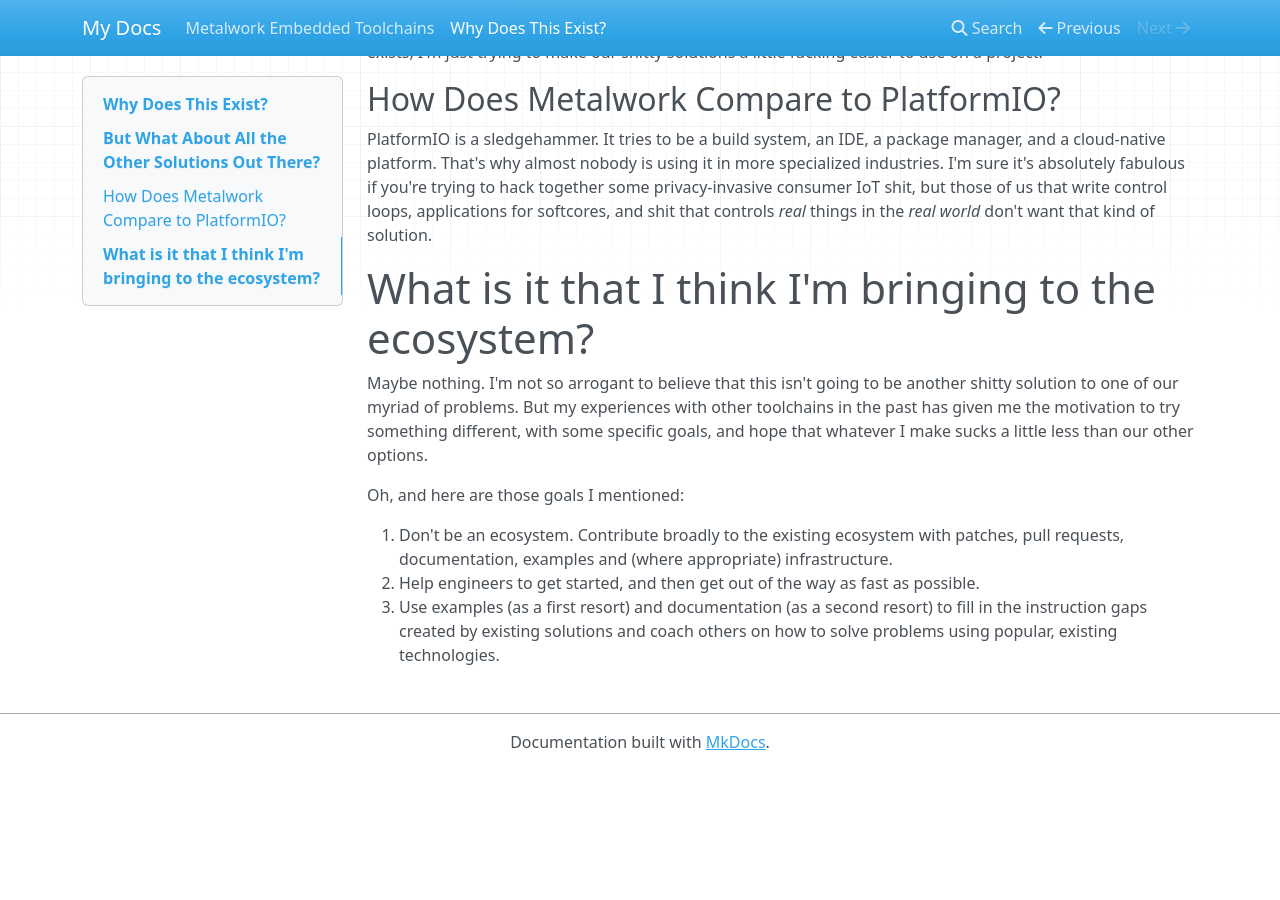
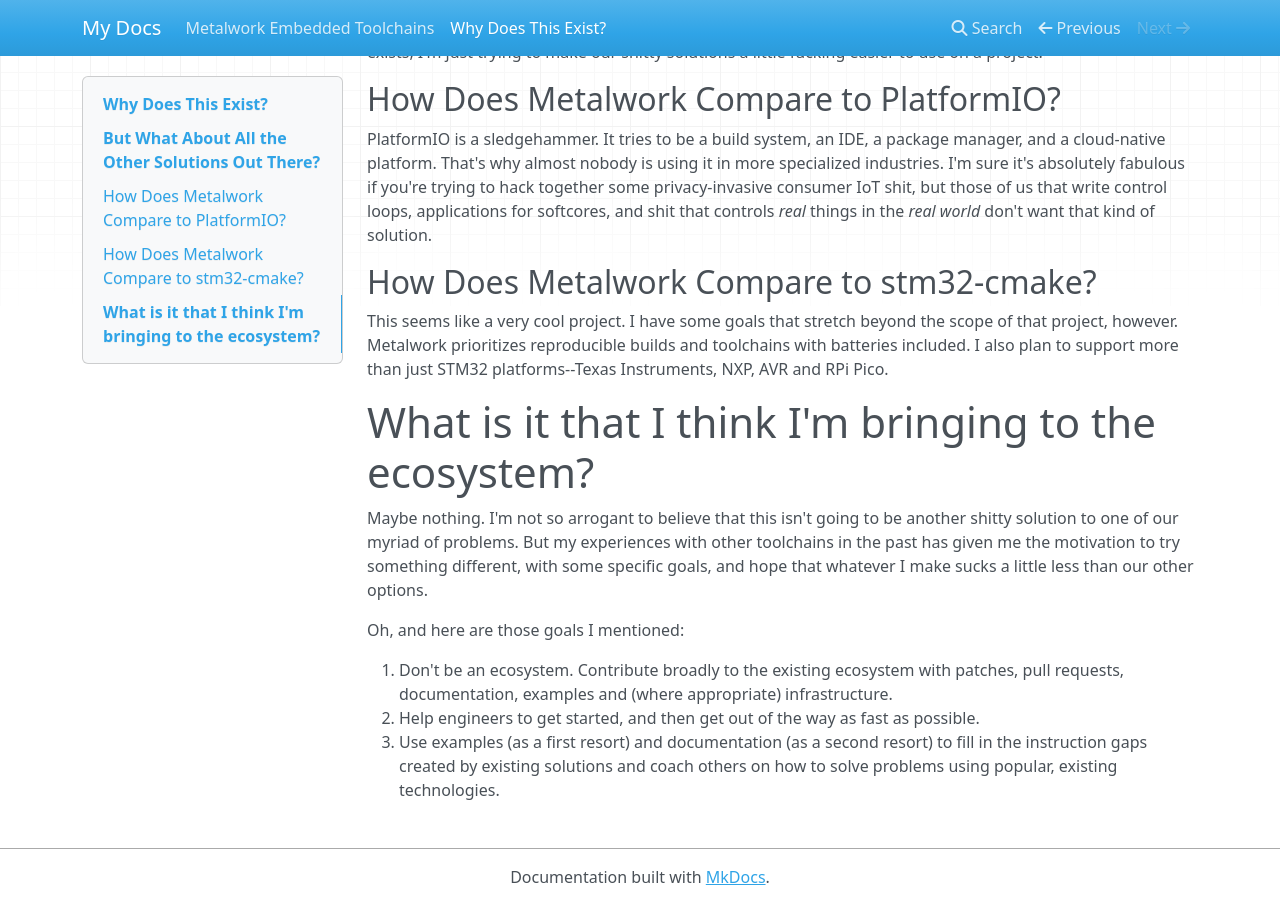
Before and after one commit to AmateurECE/metalwork, an MkDocs documentation site: the page built from docs/about.md, in a window 1280 px wide and 900 px high, scrolled down 563 px. Built offline with MkDocs 1.6.1, drawn with Linux system fonts in a browser that asks for light colours; nearby versions of some CDN libraries; before the commit the page ends 1333 px from its top, so only the background shows below that.

```diff
--- a/docs/about.md
+++ b/docs/about.md
@@ -35,6 +35,13 @@
 write control loops, applications for softcores, and shit that controls _real_
 things in the _real world_ don't want that kind of solution.
 
+## How Does Metalwork Compare to stm32-cmake?
+
+This seems like a very cool project. I have some goals that stretch beyond the
+scope of that project, however. Metalwork prioritizes reproducible builds and
+toolchains with batteries included. I also plan to support more than just STM32
+platforms--Texas Instruments, NXP, AVR and RPi Pico.
+
 # What is it that I think I'm bringing to the ecosystem?
 
 Maybe nothing. I'm not so arrogant to believe that this isn't going to be
```
Also changed, not shown: 3 other files.
